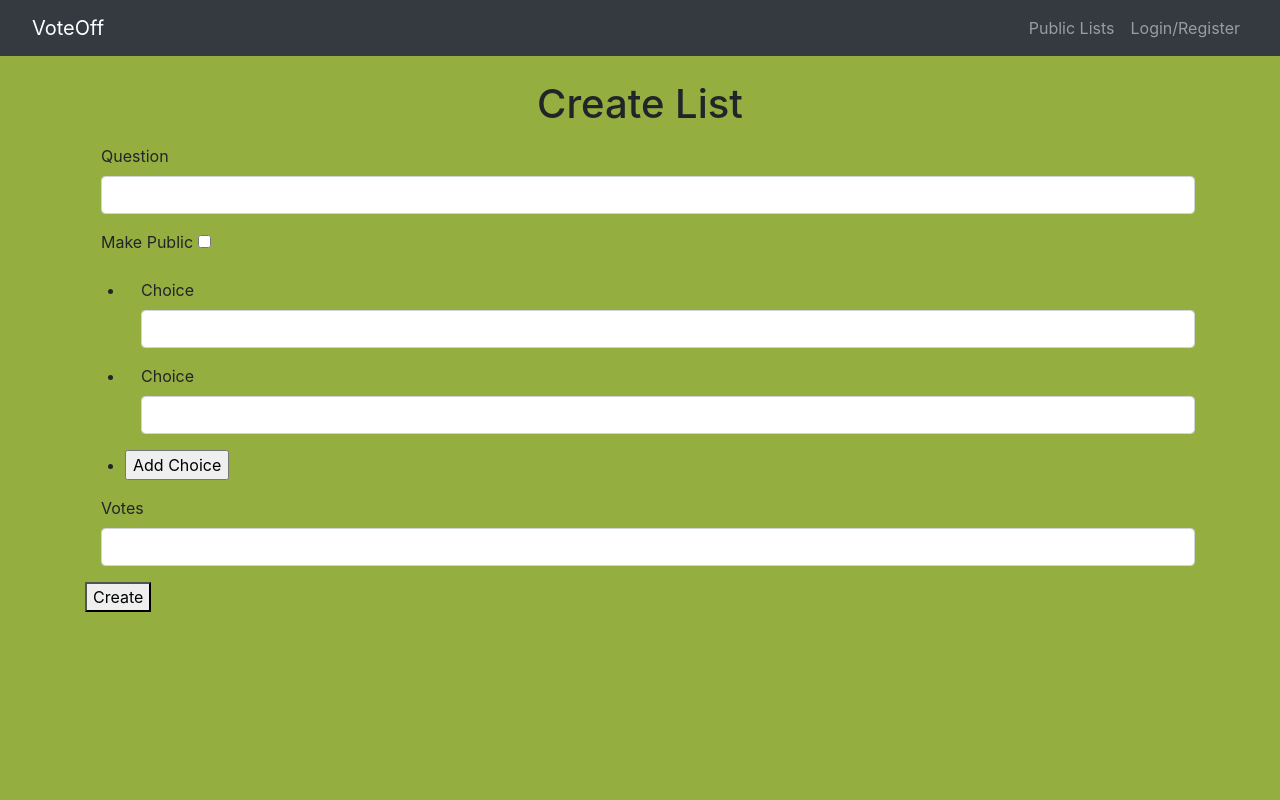
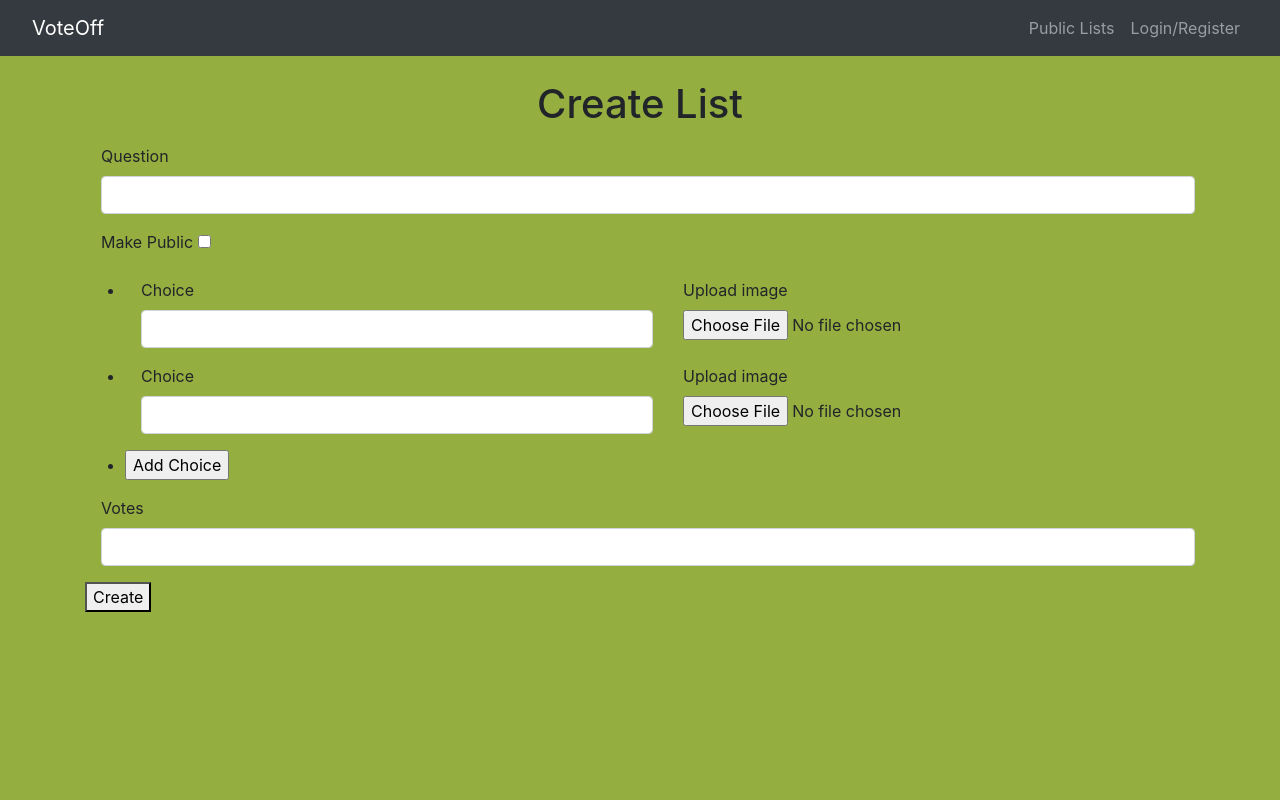
Before and after one commit to trey-sumida/voteoff-django, a Django app: page /lists/create in a window 1280 px wide. Run offline with Django 3.2, Linux system fonts and the light colour scheme; some libraries are stand-ins or nearby versions.

Commit message:
kind of working image upload

```diff
--- a/voteoff-project/lists/models.py
+++ b/voteoff-project/lists/models.py
@@ -15,6 +15,7 @@ class Question(models.Model):
 class Choice(models.Model):
     question = models.ForeignKey(Question, on_delete=models.CASCADE)
     choice_text = models.CharField(max_length=200)
+    choice_picture = models.ImageField(null=True, blank=True)
     votes = models.IntegerField(default=0)
 
     def __str__(self):
--- a/voteoff-project/lists/static/js/addchoice.js
+++ b/voteoff-project/lists/static/js/addchoice.js
@@ -2,8 +2,16 @@ function addchoice() {
     var newChoiceInput = document.createElement("LI");
     selectNode = `
     <div class="form-group">
-    <label for="choice_text">Choice</label>
-    <input name="choice_text" class="form-control" id="choice_text">
+    <div class="row">
+    <div class="col">
+      <label for="choice_text">Choice</label>
+      <input name="choice_text" class="form-control" id="choice_text">
+    </div>
+    <div class="col">
+      <label for="choice_picture">Upload image</label>
+      <input type="file" class="form-control-file" id="choice_picture" name="choice_picture">
+    </div>
+</div>
     </div>
     `;
     newChoiceInput.innerHTML = selectNode;
--- a/voteoff-project/lists/templates/lists/createlist.html
+++ b/voteoff-project/lists/templates/lists/createlist.html
@@ -20,14 +20,30 @@
     <ul id='choice-list'>
         <li>
       <div class="form-group">
-        <label for="choice_text">Choice</label>
-        <input name="choice_text" class="form-control" id="choice_text">
+          <div class="row">
+              <div class="col">
+                <label for="choice_text">Choice</label>
+                <input name="choice_text" class="form-control" id="choice_text">
+              </div>
+              <div class="col">
+                <label for="choice_picture">Upload image</label>
+                <input type="file" class="form-control-file" id="choice_picture" name="choice_picture">
+              </div>
+          </div>
     </div>
     </li>
         <li>
     <div class="form-group">
-        <label for="choice_text">Choice</label>
-        <input name="choice_text" class="form-control" id="choice_text">
+        <div class="row">
+            <div class="col">
+              <label for="choice_text">Choice</label>
+              <input name="choice_text" class="form-control" id="choice_text">
+            </div>
+            <div class="col">
+              <label for="choice_picture">Upload image</label>
+              <input type="file" class="form-control-file" id="choice_picture" name="choice_picture">
+            </div>
+        </div>
     </div>
     </li>
     <li id="add-choice-li">
--- a/voteoff-project/voteOff/settings.py
+++ b/voteoff-project/voteOff/settings.py
@@ -130,3 +130,6 @@ USE_TZ = True
 # https://docs.djangoproject.com/en/3.0/howto/static-files/
 
 STATIC_URL = '/static/'
+MEDIA_URL = '/images/'
+
+MEDIA_ROOT = os.path.join(BASE_DIR, 'static/images')
--- a/voteoff-project/voteOff/urls.py
+++ b/voteoff-project/voteOff/urls.py
@@ -15,6 +15,8 @@ Including another URLconf
 """
 from django.contrib import admin
 from django.urls import path, include
+from django.conf import settings
+from django.conf.urls.static import static
 
 urlpatterns = [
     path('', include('pages.urls')),
@@ -22,3 +24,5 @@ urlpatterns = [
     path('', include('lists.urls')),
     path('admin/', admin.site.urls),
 ]
+
+urlpatterns += static(settings.MEDIA_URL, document_root = settings.MEDIA_ROOT)
```
Also changed, not shown: voteoff-project/lists/templates/lists/detail.html (+6 -3 lines), voteoff-project/lists/migrations/0001_initial.py, voteoff-project/lists/migrations/0002_remove_choice_choice_picture.py (added), voteoff-project/lists/migrations/0003_choice_choice_picture.py (added), voteoff-project/static/images/shot.jpg (added).
